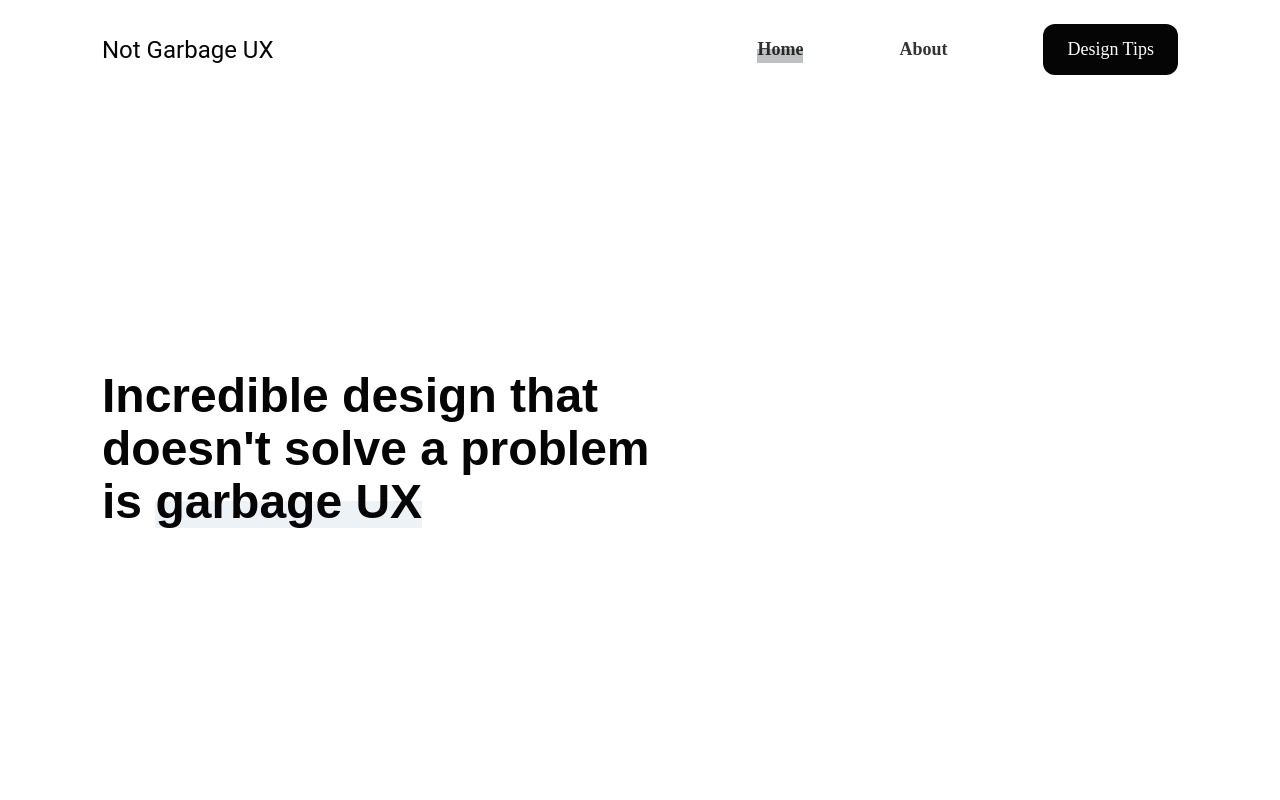
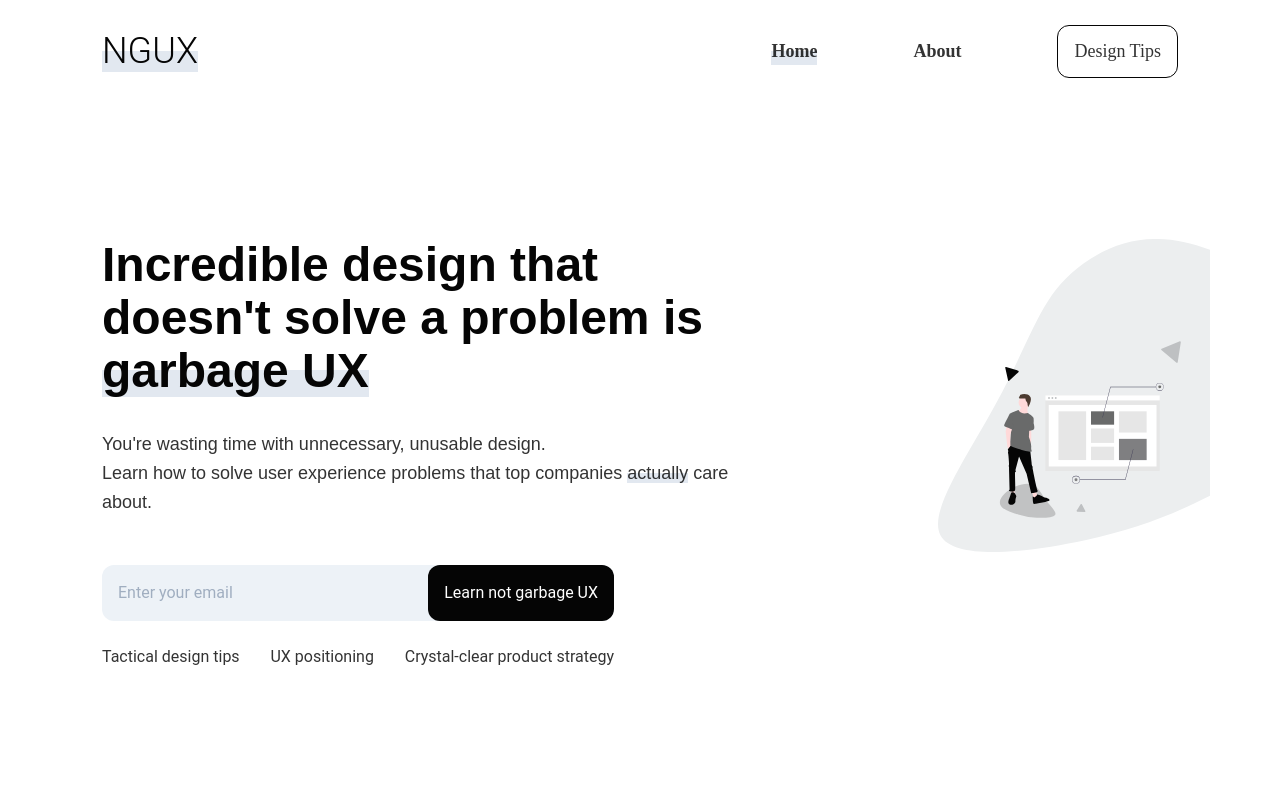
Before and after one commit to jake-hatfield/not-garbage-ux, a Gatsby site: page / in a window 1280 px wide. Shown: the top 800 px of the page. Built offline with nearby package versions, Linux system fonts and the light colour scheme; Gatsby itself is replaced by a stand-in of ours; some packages are replaced by stand-ins of ours.

Commit message:
svgs are hard

```diff
--- a/gatsby-config.js
+++ b/gatsby-config.js
@@ -73,6 +73,14 @@ module.exports = {
       },
     },
     {
+      resolve: "gatsby-plugin-react-svg",
+      options: {
+        rule: {
+          include: /assets/, // See below to configure properly
+        },
+      },
+    },
+    {
       resolve: `gatsby-plugin-manifest`,
       options: {
         name: `Gatsby Starter Blog`,
--- a/package.json
+++ b/package.json
@@ -22,6 +22,7 @@
     "gatsby-plugin-postcss": "^2.2.1",
     "gatsby-plugin-purgecss": "^5.0.0",
     "gatsby-plugin-react-helmet": "^3.0.12",
+    "gatsby-plugin-react-svg": "^3.0.0",
     "gatsby-plugin-sharp": "^2.0.35",
     "gatsby-plugin-styled-components": "^3.0.7",
     "gatsby-plugin-typography": "^2.2.13",
--- a/src/components/designTips.js
+++ b/src/components/designTips.js
@@ -9,13 +9,13 @@ const designTips = ({
   fluid,
 }) => {
   return (
-    <animated.section
+    <animated.article
       style={designTipsAnimation}
       className={`${
         designTipsOpen ? `design-tips` : `design-tips-animate`
       } bg-white`}
     >
-      <div
+      <section
         className={`mt-8 md:mt-12 lg:mt-16 container md:max-w-lg xl:max-w-xl h-screen md:text-center header-font`}
       >
         <Img
@@ -51,8 +51,8 @@ const designTips = ({
             Nah, I'll pass
           </button>
         </div>
-      </div>
-    </animated.section>
+      </section>
+    </animated.article>
   )
 }
 
--- a/src/components/header.js
+++ b/src/components/header.js
@@ -9,11 +9,8 @@ const header = ({
   setNavOpen,
   designTipsOpen,
   setDesignTipsOpen,
+  isAnyActive,
 }) => {
-  let isAnyActive
-  if (navOpen || designTipsOpen) {
-    isAnyActive = true
-  }
   function active() {
     if (navOpen) {
       setNavOpen(!navOpen)
@@ -31,17 +28,17 @@ const header = ({
   return (
     <nav
       className={`${
-        isAnyActive ? `sticky top-0` : ``
-      } py-4 md:py-6 container z-40 bg-white text-4xl`}
+        isAnyActive ? `sticky` : ``
+      } top-0 py-4 md:py-6 w-full z-10 bg-white text-4xl`}
     >
-      <div className="w-full flex justify-between items-center">
-        <div className={`flex items-center flex-shrink-0`}>
+      <div className="container w-full flex justify-between items-center">
+        <div>
           <Link
-            className={`text-2xl text-black-400`}
+            className={`text-3xl lg:text-4xl text-black-400 font-light emphasis`}
             to={`/`}
             onClick={() => (isAnyActive ? active() : ``)}
           >
-            {siteTitle}
+            NGUX
           </Link>
         </div>
         <div className="block lg:hidden">
@@ -126,7 +123,7 @@ const header = ({
               About
             </Link>
             <button
-              className={`lg:inline-block lg:px-6 lg:py-3 lg:text-white lg:bg-black-400 alt-border focus:outline-none focus:shadow-outline`}
+              className={`lg:inline-block lg:px-4 lg:py-3 lg:bg-white lg:border border-2 border-black-400 alt-border lg:hover:text-white lg:hover:bg-black-400 transition duration-300 focus:outline-none focus:shadow-outline`}
               onClick={() => setDesignTipsOpen(!designTipsOpen)}
             >
               Design Tips
--- a/src/components/layout.js
+++ b/src/components/layout.js
@@ -12,6 +12,10 @@ const Layout = props => {
   const { children } = props
   const [navOpen, setNavOpen] = useState(false)
   const [designTipsOpen, setDesignTipsOpen] = useState(false)
+  let isAnyActive
+  if (navOpen || designTipsOpen) {
+    isAnyActive = true
+  }
   const navAnimation = useSpring({
     transform: navOpen ? `translate3d(0,0,0)` : `translate3d(100%,0,0)`,
     config: config.slow,
@@ -48,6 +52,7 @@ const Layout = props => {
         navAnimation={navAnimation}
         designTipsOpen={designTipsOpen}
         setDesignTipsOpen={setDesignTipsOpen}
+        isAnyActive={isAnyActive}
       />
       <DesignTips
         designTipsOpen={designTipsOpen}
@@ -55,7 +60,9 @@ const Layout = props => {
         designTipsAnimation={designTipsAnimation}
         fluid={data.designTipsImage.childImageSharp.fluid}
       />
-      <main siteTitle={data.site.siteMetadata.title}>{children}</main>
+      <main siteTitle={data.site.siteMetadata.title} isAnyActive={isAnyActive}>
+        {children}
+      </main>
       <Footer
         siteTitle={data.site.siteMetadata.title}
         designTipsOpen={designTipsOpen}
--- a/src/pages/index.js
+++ b/src/pages/index.js
@@ -2,16 +2,49 @@ import React from "react"
 
 import Layout from "../components/layout"
 import SEO from "../components/seo"
+import { Link } from "gatsby"
+import Image from "../../content/assets/hero-image.svg"
 
-const IndexPage = ({ navOpen, siteTitle }) => {
+const IndexPage = ({ siteTitle }) => {
   return (
     <Layout title={siteTitle}>
       <SEO title="Home" keywords={[`blog`, `gatsby`, `javascript`, `react`]} />
-      <article className="container height-100 md:flex md:items-center">
-        <h1 className="text-2xl md:text-4xl lg:text-5xl text-black-400 font-black">
-          Incredible design that <br /> doesn't solve a problem <br /> is{" "}
-          <span className="emphasis">garbage UX</span>
-        </h1>
+      <article className="mb-16 container overflow-x-hidden height-100 md:flex lg:flex-col lg:justify-center lg:items-start">
+        <header className="xl:max-w-2xl">
+          <div className="relative">
+            <Image className="mx-auto w-3/4 md:w-1/2 hero-image" />
+          </div>
+          <h1 className="mt-8 lg:mt-0 text-3xl md:text-4xl lg:text-5xl text-black-400 font-black">
+            Incredible design that doesn't solve a problem is{" "}
+            <span className="emphasis">garbage UX</span>
+          </h1>
+          <h2 className="mt-8 text-lg lg:max-w-2xl leading-relaxed">
+            You're wasting time with unnecessary, unusable design. <br /> Learn
+            how to solve user experience problems that top companies{" "}
+            <span className="emphasis">actually</span> care about.
+          </h2>
+          <form action="" className="mt-12 md:max-w-lg md:relative">
+            <input
+              placeholder="Enter your email"
+              name="email"
+              type="text"
+              className="p-3 md:p-4 w-full bg-gray-200 alt-border focus:outline-none focus:shadow-outline"
+            />
+            <button
+              type="submit"
+              className="mt-4 md:mt-0 p-3 md:p-4 w-full md:w-auto md:absolute right-0 bg-black-400 text-white text-lg md:text-base alt-border focus:outline-none focus:shadow-outline"
+            >
+              Learn not garbage UX
+            </button>
+          </form>
+          <aside className="md:max-w-lg md:flex md:justify-between ">
+            <h3 className="inline-block body-font">Tactical design tips</h3>
+            <h3 className="inline-block body-font">UX positioning</h3>
+            <h3 className="inline-block body-font">
+              Crystal-clear product strategy
+            </h3>
+          </aside>
+        </header>
       </article>
     </Layout>
   )
```
Also changed, not shown: content/assets/hero-image.svg (added), src/styles/app.css, 1 other file.
